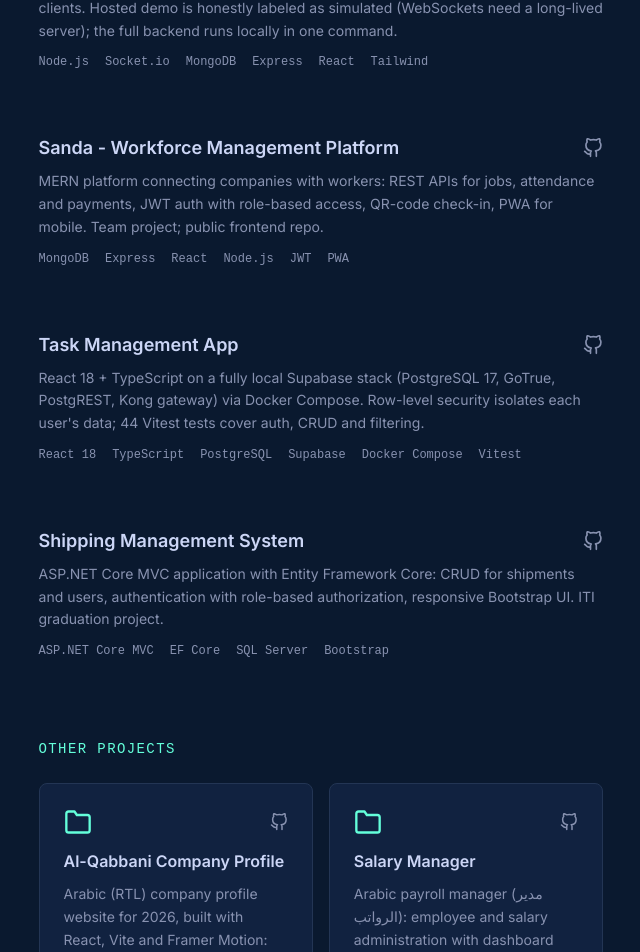
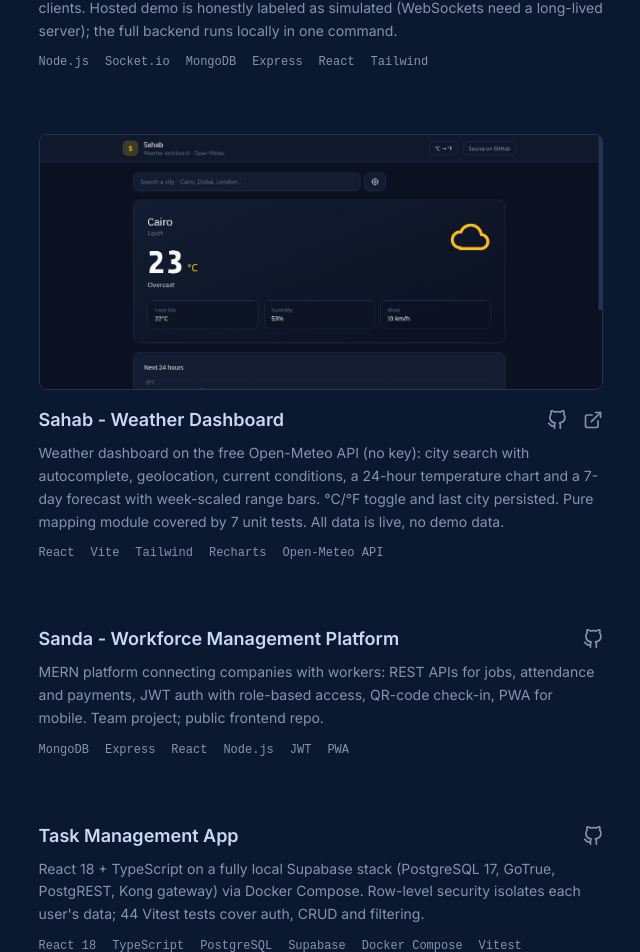
Before and after one commit to OmarELswaf/portfolio, a React (Vite) app: page / in a window 1280 px wide. Shown: the part 4732-5684 px from the top of the page, without its empty margins (565-1205 px from the left). Built offline with nearby package versions, Linux system fonts and the light colour scheme.

Commit message:
dec0de-marker-x1

```diff
--- a/src/data/portfolioData.js
+++ b/src/data/portfolioData.js
@@ -21,7 +21,7 @@ export const personalInfo = {
 
 export const stats = [
   { value: 1, suffix: "+", label: "Years Working" },
-  { value: 10, suffix: "", label: "Featured Projects" },
+  { value: 11, suffix: "", label: "Featured Projects" },
   { value: 2, suffix: "", label: "Training Programs" },
   { value: 2, suffix: "", label: "Employers" }
 ];
@@ -171,6 +171,17 @@ export const projects = [
     featured: true
   },
   {
+    id: 11,
+    title: "Sahab - Weather Dashboard",
+    description: "Weather dashboard on the free Open-Meteo API (no key): city search with autocomplete, geolocation, current conditions, a 24-hour temperature chart and a 7-day forecast with week-scaled range bars. °C/°F toggle and last city persisted. Pure mapping module covered by 7 unit tests. All data is live, no demo data.",
+    image: "/sahab-weather.png",
+    category: "frontend",
+    tech: ["React", "Vite", "Tailwind", "Recharts", "Open-Meteo API"],
+    liveUrl: "https://sahab-weather-six.vercel.app",
+    githubUrl: "https://github.com/OmarELswaf/sahab-weather",
+    featured: true
+  },
+  {
     id: 1,
     title: "Sanda - Workforce Management Platform",
     description: "MERN platform connecting companies with workers: REST APIs for jobs, attendance and payments, JWT auth with role-based access, QR-code check-in, PWA for mobile. Team project; public frontend repo.",
```
Also changed, not shown: public/sahab-weather.png (added), 1 other file (tests, documents, lock files or other folders).
